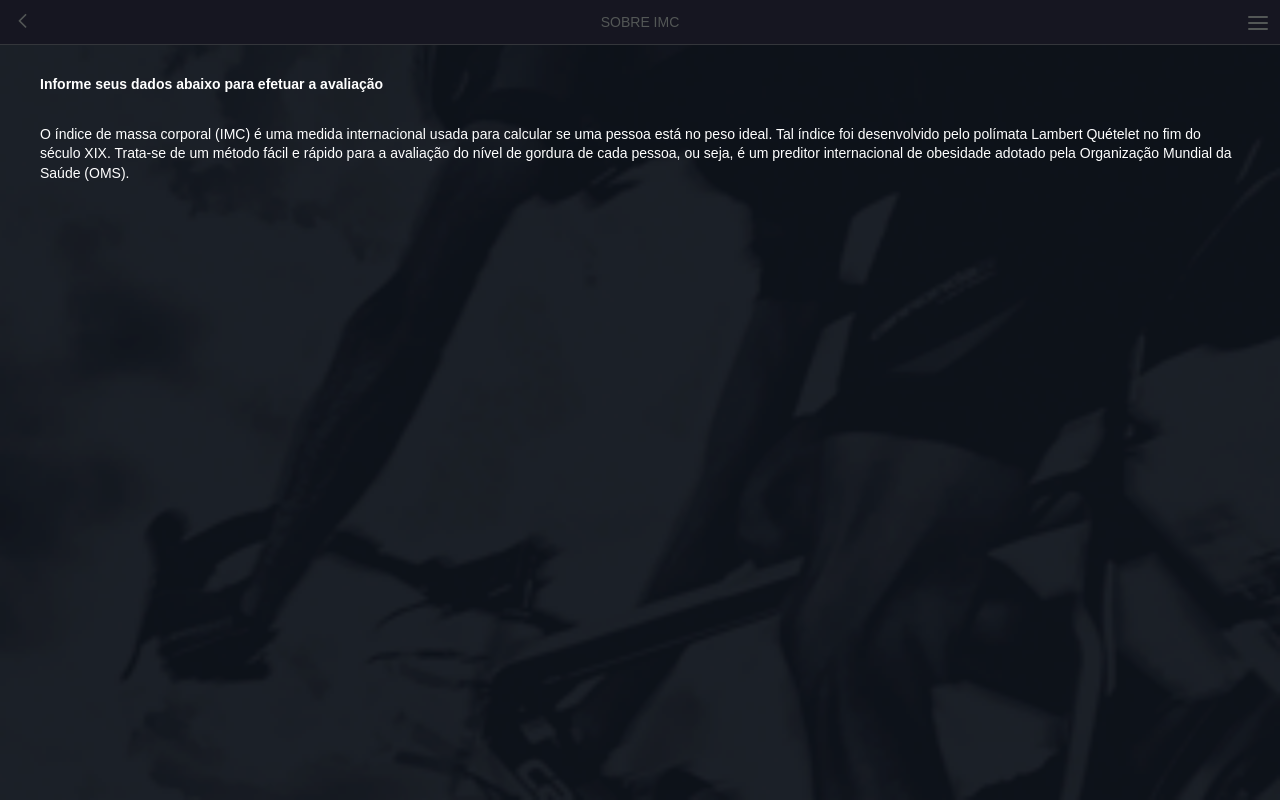
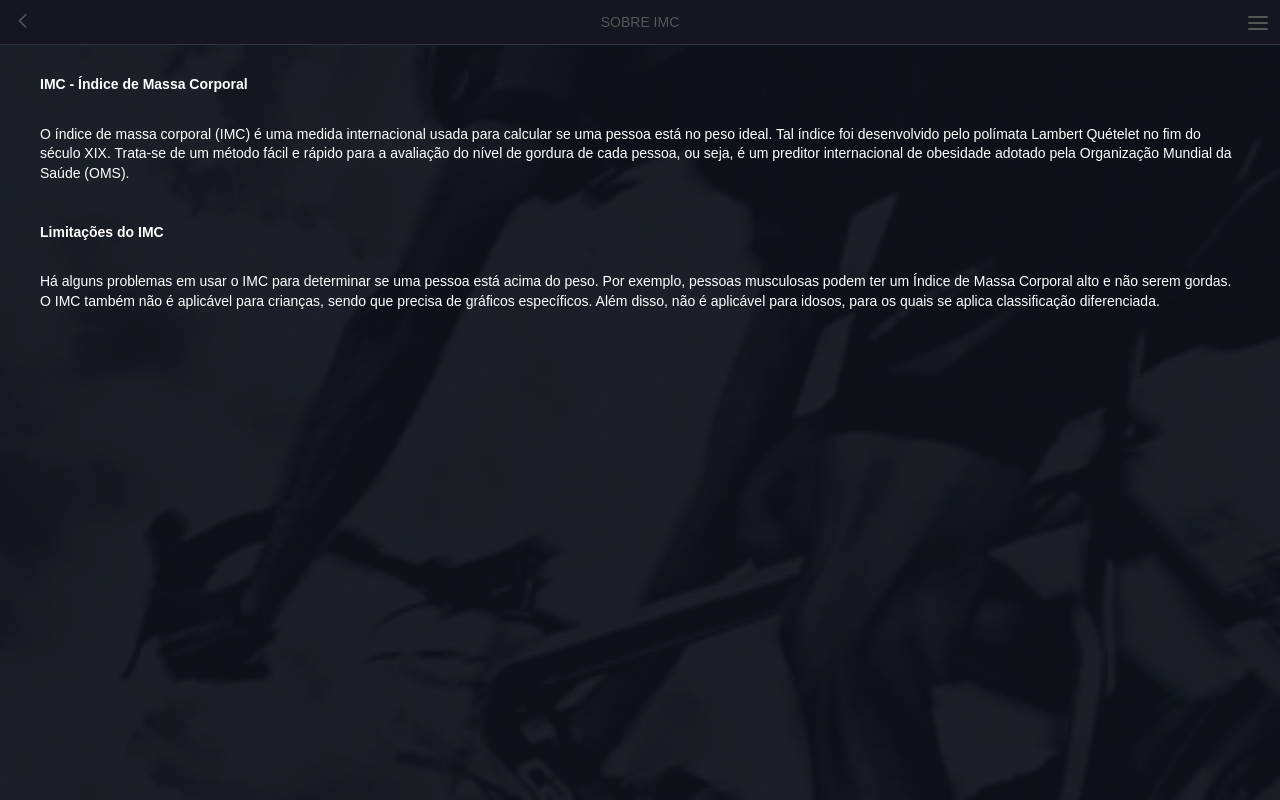
Before and after one commit to guilhermessantos/imc, a website: page about.html in a window 1280 px wide. Drawn offline with Linux system fonts and the light colour scheme; files whose address does not match are found by name.

Commit message:
change text

```diff
--- a/about.html
+++ b/about.html
@@ -28,13 +28,21 @@
 
 		<div class="container">
 			<div class="info">
-				<h2>Informe seus dados abaixo para efetuar a avaliação</h2>
+				<h2>IMC - Índice de Massa Corporal</h2>
 			</div>
 
 			<div class="the-content">
 				<p>
 					O índice de massa corporal (IMC) é uma medida internacional usada para calcular se uma pessoa está no peso ideal. Tal índice foi desenvolvido pelo polímata Lambert Quételet no fim do século XIX. Trata-se de um método fácil e rápido para a avaliação do nível de gordura de cada pessoa, ou seja, é um preditor internacional de obesidade adotado pela Organização Mundial da Saúde (OMS).
 				</p>
+				<br>
+				<br>
+				<div class="info">
+					<h2>Limitações do IMC</h2>
+				</div>
+				<p>
+					Há alguns problemas em usar o IMC para determinar se uma pessoa está acima do peso. Por exemplo, pessoas musculosas podem ter um Índice de Massa Corporal alto e não serem gordas. O IMC também não é aplicável para crianças, sendo que precisa de gráficos específicos. Além disso, não é aplicável para idosos, para os quais se aplica classificação diferenciada.
+				</p>
 			</div>
 		</div>
 	</div>
```
